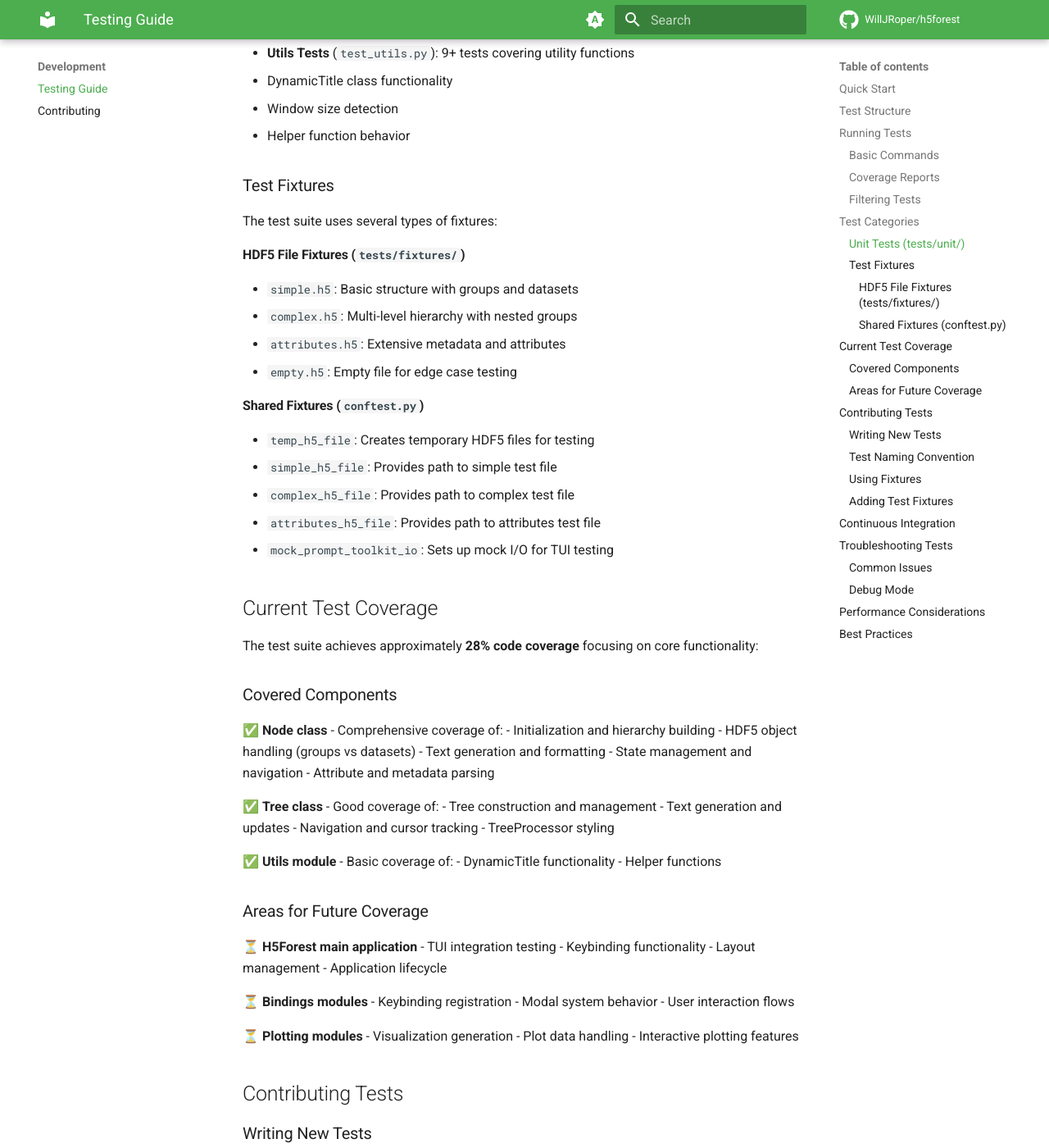
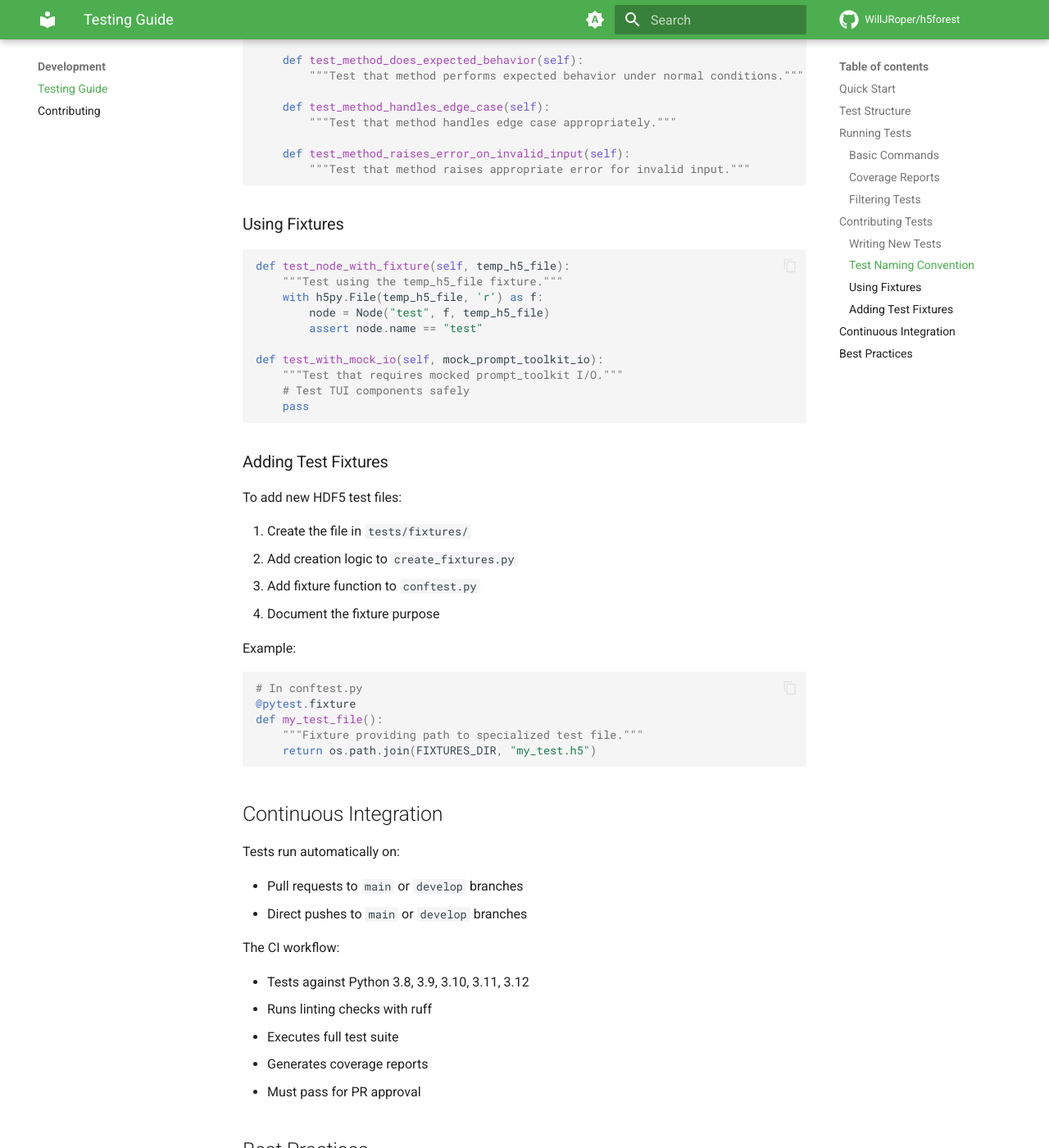
Before and after one commit to WillJRoper/h5forest, an MkDocs documentation site: the page built from docs/testing.md, in a window 1280 px wide and 1400 px high, scrolled down 2540 px. Shown: the whole window at 82% size. Built offline with MkDocs 1.6.1 and Material for MkDocs 9.7.7, drawn with Linux system fonts in a browser that asks for light colours; comment, search, counter and statistics services are not loaded; some of the changed text lies outside the part shown.

Commit message:
Updated test docs

````diff
--- a/docs/testing.md
+++ b/docs/testing.md
@@ -89,91 +89,9 @@ pytest -x
 pytest -l
 ```
 
-## Test Categories
+## Contributing Tests
 
-### Unit Tests (`tests/unit/`)
-
-Test individual components in isolation:
-
-- **Node Tests** (`test_node.py`): 20+ tests covering Node class functionality
-  - Initialization with different HDF5 objects
-  - Parent-child relationships and hierarchy
-  - Text generation for tree display
-  - State management (expansion, highlighting)
-  - Metadata and attribute handling
-
-- **Tree Tests** (`test_tree.py`): 24+ tests covering Tree class and TreeProcessor
-  - Tree construction from HDF5 files
-  - Text generation and formatting
-  - Navigation and node management
-  - TreeProcessor styling functionality
-
-- **Utils Tests** (`test_utils.py`): 9+ tests covering utility functions
-  - DynamicTitle class functionality
-  - Window size detection
-  - Helper function behavior
-
-### Test Fixtures
-
-The test suite uses several types of fixtures:
-
-#### HDF5 File Fixtures (`tests/fixtures/`)
-
-- `simple.h5`: Basic structure with groups and datasets
-- `complex.h5`: Multi-level hierarchy with nested groups
-- `attributes.h5`: Extensive metadata and attributes
-- `empty.h5`: Empty file for edge case testing
-
-#### Shared Fixtures (`conftest.py`)
-
-- `temp_h5_file`: Creates temporary HDF5 files for testing
-- `simple_h5_file`: Provides path to simple test file
-- `complex_h5_file`: Provides path to complex test file
-- `attributes_h5_file`: Provides path to attributes test file
-- `mock_prompt_toolkit_io`: Sets up mock I/O for TUI testing
-
-## Current Test Coverage
-
-The test suite achieves approximately **28% code coverage** focusing on core functionality:
-
-### Covered Components
-
-✅ **Node class** - Comprehensive coverage of:
-- Initialization and hierarchy building
-- HDF5 object handling (groups vs datasets)
-- Text generation and formatting
-- State management and navigation
-- Attribute and metadata parsing
-
-✅ **Tree class** - Good coverage of:
-- Tree construction and management
-- Text generation and updates
-- Navigation and cursor tracking
-- TreeProcessor styling
-
-✅ **Utils module** - Basic coverage of:
-- DynamicTitle functionality
-- Helper functions
-
-### Areas for Future Coverage
-
-⏳ **H5Forest main application**
-- TUI integration testing
-- Keybinding functionality
-- Layout management
-- Application lifecycle
-
-⏳ **Bindings modules**
-- Keybinding registration
-- Modal system behavior
-- User interaction flows
-
-⏳ **Plotting modules**
-- Visualization generation
-- Plot data handling
-- Interactive plotting features
-
-## Contributing Tests
+We aim to have 100% test coverage (though getting to exactly 100% is not always feasible). When contributing new features or bug fixes, please include appropriate tests and make sure the coverage is not decreased.
 
 ### Writing New Tests
 
@@ -225,6 +143,7 @@ To add new HDF5 test files:
 4. Document the fixture purpose
 
 Example:
+
 ```python
 # In conftest.py
 @pytest.fixture
@@ -236,77 +155,17 @@ def my_test_file():
 ## Continuous Integration
 
 Tests run automatically on:
+
 - Pull requests to `main` or `develop` branches
 - Direct pushes to `main` or `develop` branches
 
 The CI workflow:
+
 - Tests against Python 3.8, 3.9, 3.10, 3.11, 3.12
 - Runs linting checks with ruff
 - Executes full test suite
 - Generates coverage reports
 - Must pass for PR approval
-
-## Troubleshooting Tests
-
-### Common Issues
-
-**HDF5 file access errors:**
-```bash
-# Ensure HDF5 libraries are installed
-# Ubuntu/Debian:
-sudo apt-get install libhdf5-dev pkg-config
-
-# macOS:
-brew install hdf5 pkg-config
-
-# Then reinstall h5py
-pip uninstall h5py
-pip install h5py
-```
-
-**Import errors:**
-```bash
-# Install package in development mode
-pip install -e ".[dev,test]"
-```
-
-**Path issues in tests:**
-```bash
-# Run tests from project root
-cd /path/to/h5forest
-pytest
-```
-
-### Debug Mode
-
-```bash
-# Drop into debugger on failure
-pytest --pdb
-
-# Debug specific test
-pytest --pdb tests/unit/test_node.py::test_specific_function
-
-# Print debugging output
-pytest -s  # Don't capture stdout
-```
-
-## Performance Considerations
-
-The test suite is designed to run quickly:
-- Uses small test files (< 1MB each)
-- Mocks external dependencies where possible
-- Isolates tests to avoid side effects
-- Parallelization-ready (can use `pytest-xdist`)
-
-For faster test runs during development:
-```bash
-# Run tests in parallel
-pip install pytest-xdist
-pytest -n auto
-
-# Run only tests that changed
-pytest --testmon
-```
 
 ## Best Practices
 
````
